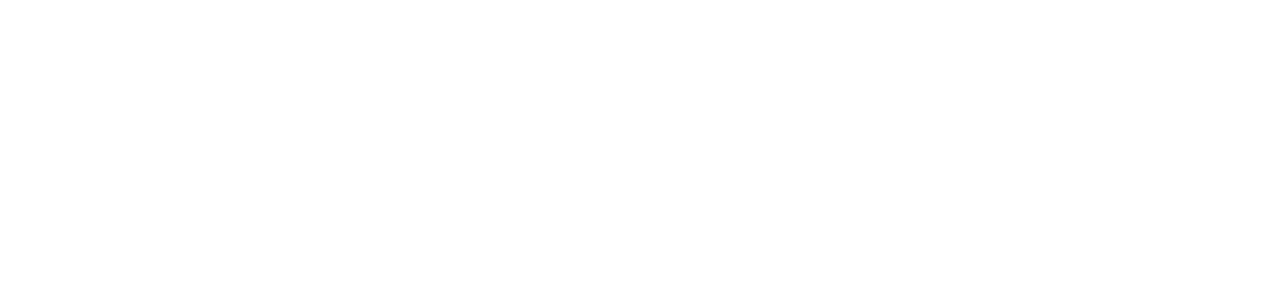
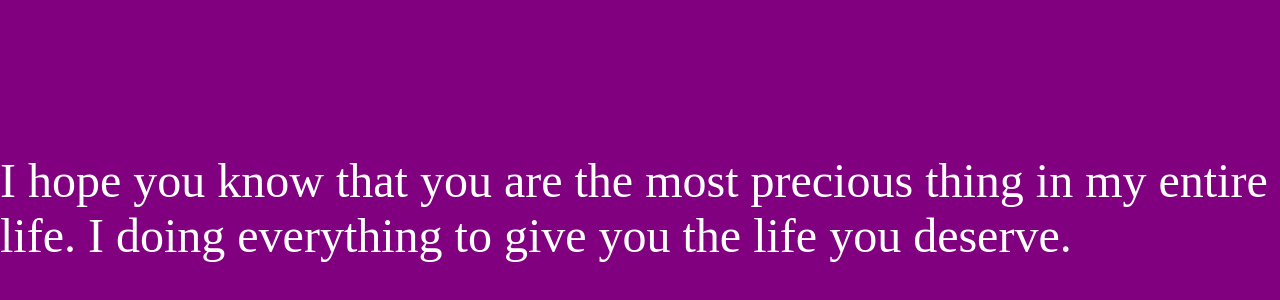
Before and after one commit to muriIo/clone-tabnews, an Angular app: page / in a window 1280 px wide. Shown: the part 192-492 px from the top of the page. Built offline with nearby package versions, Linux system fonts and the light colour scheme.

Commit message:
adding the index page and test

```diff
--- a/src/app/app.routes.ts
+++ b/src/app/app.routes.ts
@@ -1,3 +1,9 @@
 import { Routes } from '@angular/router';
+import { IndexComponent } from './pages/index/index.component';
 
-export const routes: Routes = [];
+export const routes: Routes = [
+    {
+        path: "",
+        component: IndexComponent
+    }
+];
--- /dev/null
+++ b/src/app/pages/index/index.component.html
@@ -0,0 +1,3 @@
+<div class="container">
+    <p data-test-message>{{ message }}</p>
+</div>
--- /dev/null
+++ b/src/app/pages/index/index.component.scss
@@ -0,0 +1,8 @@
+.container {
+    display: flex;
+    justify-content: center;
+    align-items: center;
+    width: 100vw;
+    height: 100vh;
+    font-size: 3rem;
+}
--- /dev/null
+++ b/src/app/pages/index/index.component.ts
@@ -0,0 +1,11 @@
+import { Component } from '@angular/core';
+
+@Component({
+  selector: 'app-index',
+  imports: [],
+  templateUrl: './index.component.html',
+  styleUrl: './index.component.scss'
+})
+export class IndexComponent {
+  message: string = "I hope you know that you are the most precious thing in my entire life. I doing everything to give you the life you deserve.";
+}
--- a/src/styles.scss
+++ b/src/styles.scss
@@ -1 +1,8 @@
 /* You can add global styles to this file, and also import other style files */
+body {
+    box-sizing: border-box;
+    padding: 0;
+    margin: 0;
+    background-color: purple;
+    color: white;
+}
```
Also changed, not shown: 1 other file (tests, documents, lock files or other folders).
